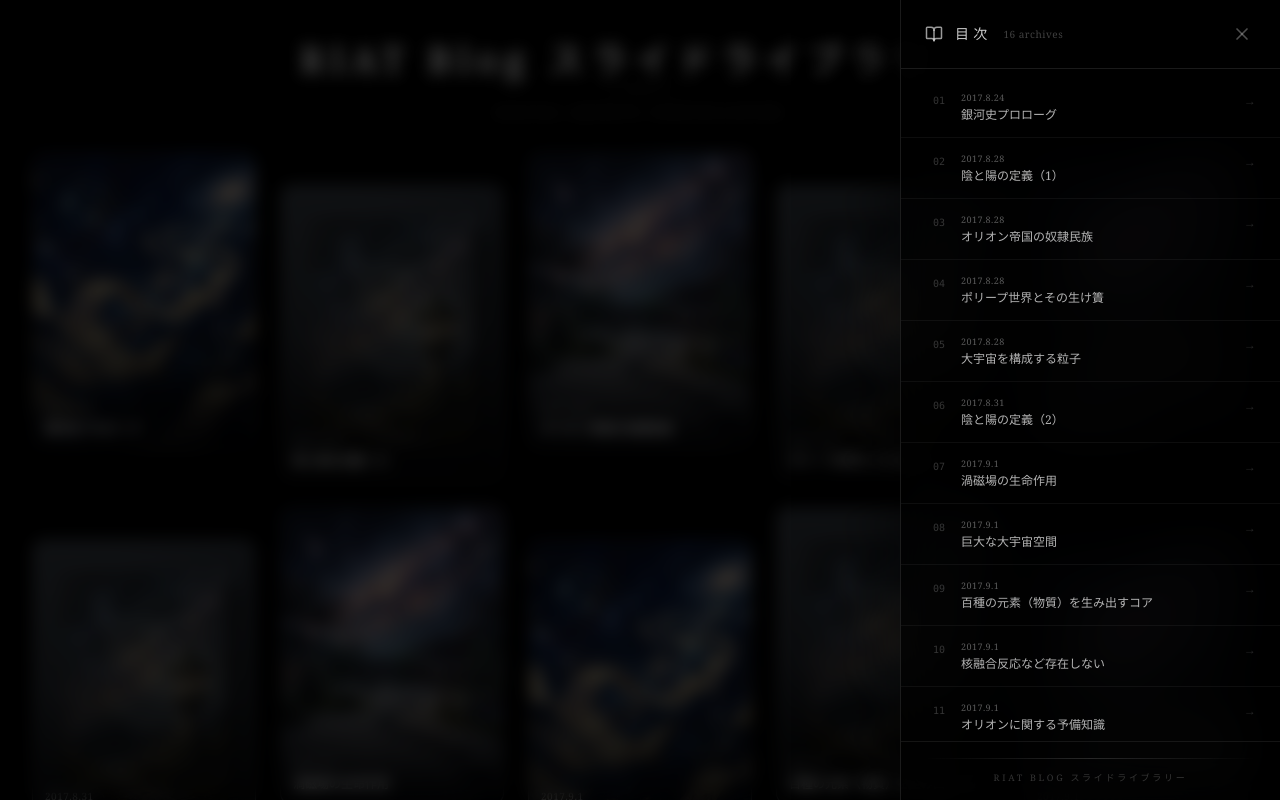
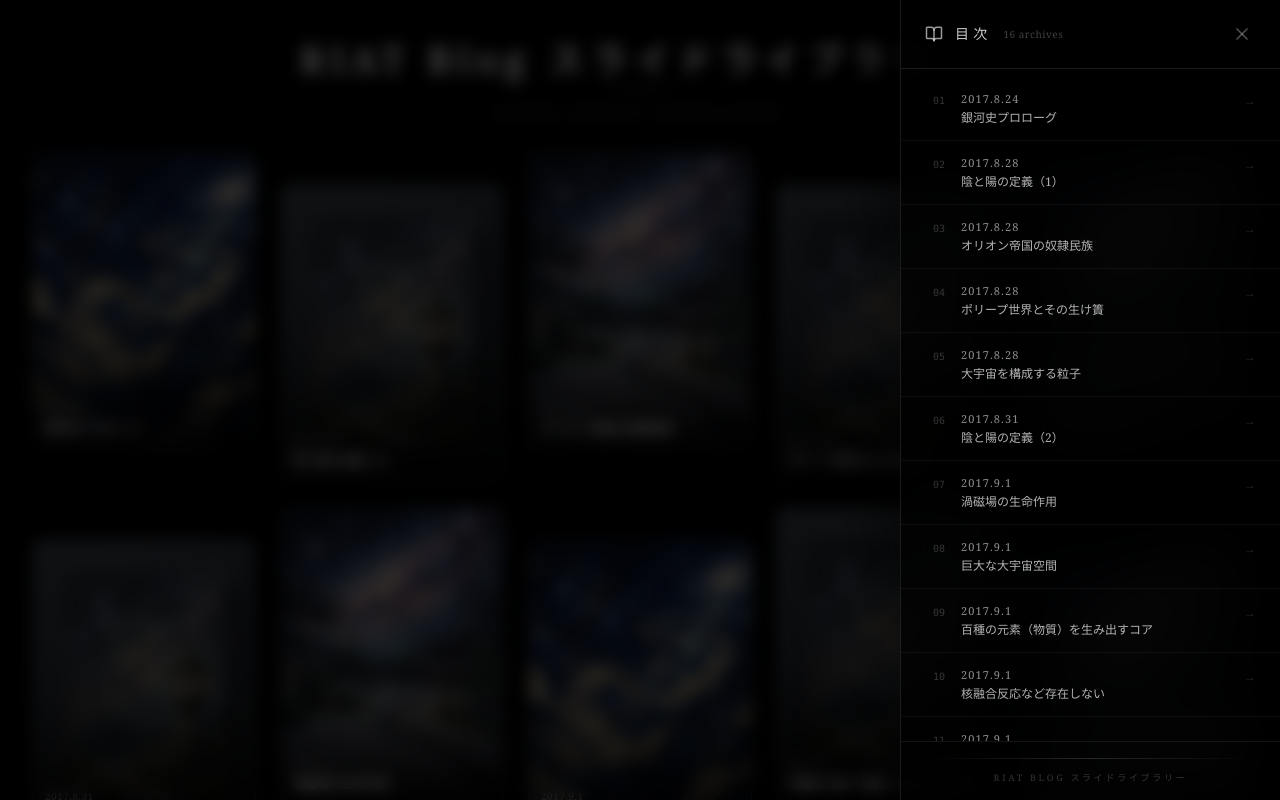
Before and after one commit to katsunoritoriumi-stack/RIAT-blog-slide-library, a Next.js app: page / in a window 1280 px wide. Both pictures are taken after a click on the button "目次". Shown: the top 800 px of the page. Built offline with nearby package versions, Linux system fonts and the light colour scheme.

Commit message:
style: improve date visibility in table of contents

```diff
--- a/src/components/TableOfContents.tsx
+++ b/src/components/TableOfContents.tsx
@@ -97,7 +97,7 @@ const TableOfContents: React.FC<TableOfContentsProps> = ({ items }) => {
                                         {/* Title */}
                                         <div className="flex-1 min-w-0">
                                             {date && (
-                                                <p className="text-white/35 text-[9px] tracking-wider mb-0.5">
+                                                <p className="text-white/55 text-[11px] tracking-widest font-light mb-0.5">
                                                     {date}
                                                 </p>
                                             )}
```
